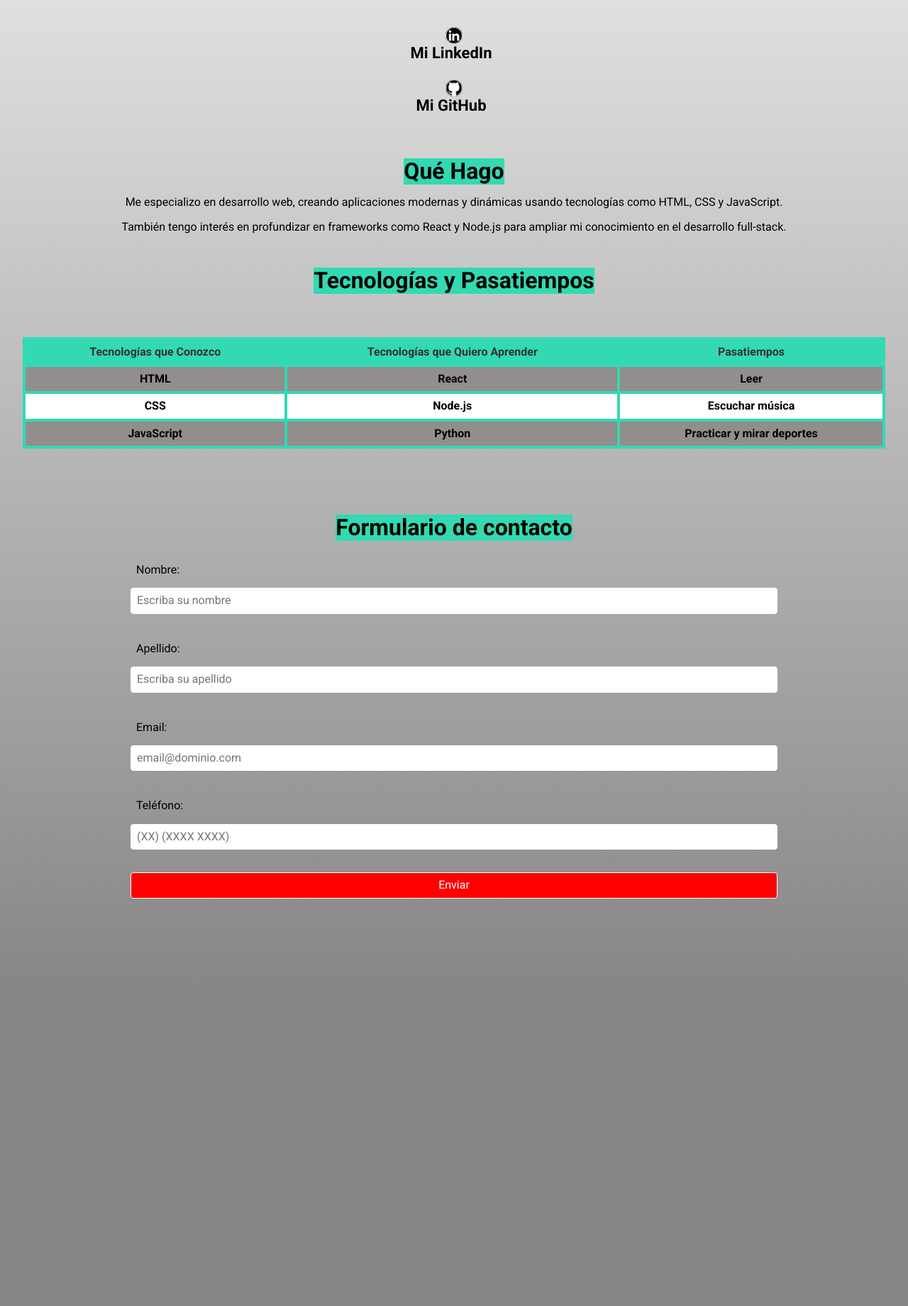
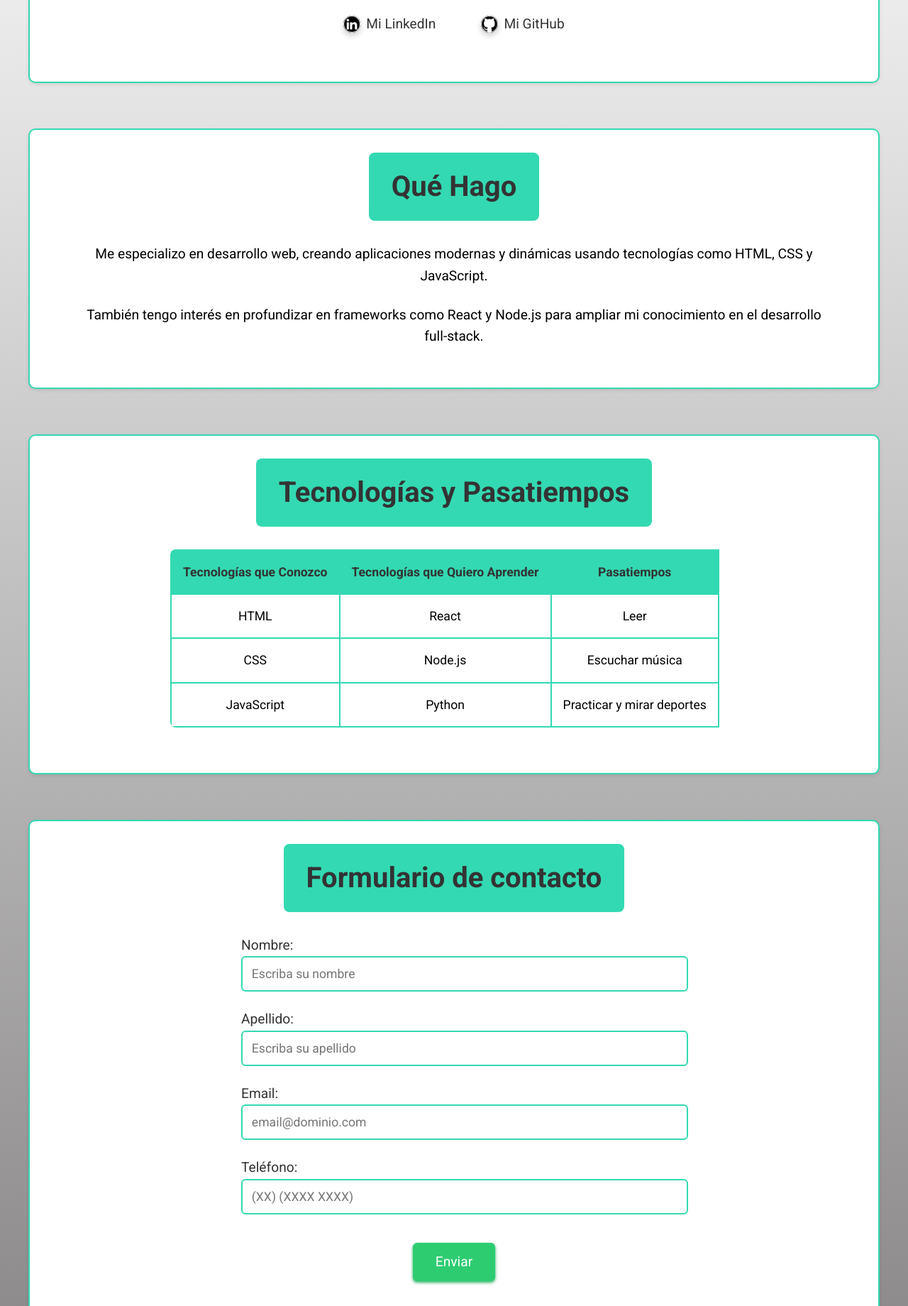
Before and after one commit to javito72/portfolio2024, a plain HTML site: page index.html in a window 1280 px wide. Shown: the part 957-2797 px from the top of the page at 71% size. Before the commit the page ends 2343 px from the top, so only its background shows below. Drawn offline with Linux system fonts and the light colour scheme.

Commit message:
Mejoras en el proyecto
Se agregaron mejoras tanto en el index.html como en el styles.css

```diff
--- a/css/styles.css
+++ b/css/styles.css
@@ -1,4 +1,3 @@
-
 :root {
     --colorPrimario: #33d9b2;
     --colorSecundario: #888686;
@@ -9,117 +8,127 @@
     --naranjaEnlace: #ff8c00;
     --rojoEnlace: #ff0000;
     --grisFilasTabla: #928e8e;
+    --verdeBoton: #2ecc71;
+    --verdeSombra: #27ae60;
 
     --fuentePrincipal: 'Roboto', sans-serif;
-    }
+}
 
 /* Estilos generales */
-
 body {
     font-family: var(--fuentePrincipal);
-    font-size: 16px; /* 1rem = 10px */
+    font-size: 18px;
     margin: 0;
     padding: 0;
     background-color: var(--colorSecundario);
-    background-image: linear-gradient(to top, var(--colorSecundario) 0%, var(--blanco) 80% );
+    background-image: linear-gradient(to top, var(--colorSecundario) 0%, var(--blanco) 80%);
+    line-height: 1.6;
 }
 
-h1 {
-    font-size: 3rem;
-}
-
-h2 {
-    font-size: 2rem;
-}
-
-h3 {
-    font-size: 1rem;
-}
-
-
-/* Estilos para el header */
+/* Header y título principal */
 header {
     background-color: var(--colorPrimario);
-    color: var(--negroSuave);
-    padding: 1rem;
+    padding: 2rem 0;
     text-align: center;
 }
 
-/* Estilos para el main */
+.titulo-principal {
+    font-size: 3.5rem;
+    margin: 0;
+    color: var(--negroSuave);
+    background-color: var(--verdeBoton);
+    display: inline-block;
+    padding: 1rem 2rem;
+    border-radius: 8px;
+}
+
+/* Contenedores principales */
 main {
+    max-width: 1200px;
+    margin: 0 auto;
     padding: 2rem;
-    text-align: center;
 }
 
 /* Estilos para las secciones */
 section {
-    margin-bottom: 2rem;
-    display: flex;
-    flex-direction: column;
-    align-items: center;
-    justify-content: center;
+    margin-bottom: 4rem;
+    border: 2px solid var(--colorPrimario);
+    border-radius: 10px;
+    padding: 2rem;
+    background-color: var(--blanco);
+    box-shadow: 0 2px 5px rgba(0, 0, 0, 0.1);
+}
+
+.contenido-seccion {
+    padding: 0 2rem;
+}
+
+/* Títulos */
+h2 {
+    font-size: 2.5rem;
+    background-color: var(--colorPrimario);
+    color: var(--negroSuave);
+    padding: 1rem 2rem;
+    border-radius: 8px;
+    margin: 0 auto 2rem;
+    display: block;
+    text-align: center;
+    width: fit-content;
 }
 
 #sobre-mi-titulo {
-    font-size: 1.5rem;
-    text-decoration: underline;
-    background-color: var(--colorPrimario);
-    margin: 0 20%;
+    font-size: 2.5rem;
+}
+
+/* Párrafos */
+p {
+    font-size: 1.2rem;
+    margin-bottom: 1.5rem;
+    text-align: center;
 }
 
 .parrafo1 {
     font-weight: bold;
-    padding: 1rem;
 }
 
-.parrafo2 {
-    margin-bottom: 1rem;
+/* Imágenes */
+img {
+    max-width: 300px;
+    height: auto;
+    margin: 2rem auto;
+    display: block;
+    border-radius: 20px;
+    box-shadow: 0 4px 8px rgba(0, 0, 0, 0.2);
 }
 
-/* Estilos para la imagen */
-img {
-    max-width: 50%;
-    height: auto;
-    margin: 0 auto;
-    display: block;
-    border-radius: 20px;
-}
-
-/* Estilos para la navegación */
-nav ul {
+/* Enlaces */
+.redes-sociales ul {
     list-style: none;
     padding: 0;
-    margin: 0;
+    display: flex;
+    justify-content: center;
+    gap: 2rem;
 }
 
 .enlaces {
     display: inline-block;
-    margin: 30px;
-    color: var(--negro);
-    font-weight: bold;
-    font-size: 22px;
-    text-decoration: none;
+    margin: 1rem;
 }
 
 .enlaces a {
     text-decoration: none;
     color: var(--negroSuave);
-    margin: 0.5rem;
+    font-size: 1.2rem;
+    display: flex;
+    align-items: center;
+    gap: 0.5rem;
 }
 
 .enlaces img {
     width: 24px;
     height: 24px;
+    margin: 0;
     background: var(--negro);
-}
-
-/* Pseudoclases para enlaces */
-.enlaces a:link {
-    color: var(--negro);
-}
-
-.enlaces a:visited {
-    color: var(--grisLink);
 }
 
 .enlaces a:hover {
@@ -127,83 +136,77 @@ nav ul {
     text-decoration: underline;
 }
 
-.enlaces a:active {
-    color: var(--rojoEnlace);
-}
-
-h2 {
-    background-color: var(--colorPrimario);
-    margin: 0 20%;
-}
-
-
-/* Estilos para la tabla */
+/* Tabla */
 table {
     width: 100%;
-    background: var(--blanco);
+    max-width: 800px;
+    margin: 2rem auto;
     border-collapse: collapse;
-    margin: 5% 0;
+    border-radius: 8px;
+    overflow: hidden;
+    display: block;
+    overflow-x: auto;
+    -webkit-overflow-scrolling: touch;
 }
 
 th, td {
-    font-weight: bold;
-    border: 4px solid var(--colorPrimario);
-    padding: 8px;
+    padding: 1rem;
     text-align: center;
+    border: 2px solid var(--colorPrimario);
 }
 
 th {
     background-color: var(--colorPrimario);
-    color: #333;
+    color: var(--negroSuave);
+    font-size: 1.1rem;
 }
 
-/* Filas pares e impares */
-tr:nth-child(even) {
-    background-color: var(--blanco);
+td {
+    font-size: 1.1rem;
 }
 
-tr:nth-child(odd) {
-    background-color: var(--grisFilasTabla);
+/* Formulario */
+form {
+    max-width: 600px;
+    margin: 0 auto;
 }
 
-/* Estilos para el formulario */
-form {
-    display: flex;
-    flex-direction: column;
-    margin: 2% 20%;
-    width: 75%;
-}
-
-label {
+.titles {
+    font-size: 1.2rem;
+    color: var(--negroSuave);
     margin-bottom: 0.5rem;
 }
 
-.titles {
-    padding: 0.5rem;
-    text-align: left;
+input {
+    width: 100%;
+    padding: 0.8rem;
+    margin-bottom: 1.5rem;
+    border: 2px solid var(--colorPrimario);
+    border-radius: 6px;
+    font-size: 1.1rem;
 }
 
-input, button {
-    margin-bottom: 2rem;
-    padding: 0.5rem;
-    border: 1px solid var(--blanco);
-    border-radius: 4px;
-}
-
-/* Estilo para el botón enviar */
 .enviar {
-    background-color: var(--rojoEnlace);
+    background-color: var(--verdeBoton);
     color: var(--blanco);
+    padding: 1rem 2rem;
+    border: none;
+    border-radius: 6px;
+    font-size: 1.2rem;
     cursor: pointer;
-    transition: 1s all;
+    transition: all 0.3s ease;
+    width: auto;
+    margin: 1rem auto;
+    display: block;
+    box-shadow: 0 2px 4px var(--verdeSombra);
 }
 
 .enviar:hover {
-    background: var(--naranjaEnlace);
-    transform: scale(1.1);
+    background-color: var(--verdeSombra);
+    transform: translateY(-2px);
 }
 
-/* Estilos para el footer */
+/* Footer */
 footer {
     background-color: var(--colorPrimario);
     color: var(--negroSuave);
@@ -212,24 +215,65 @@ footer {
     position: fixed;
     width: 100%;
     bottom: 0;
+    font-size: 1.1rem;
 }
 
-/* Media Queries para responsividad */
-@media (max-width: 1080px) {
+/* Media Queries */
+@media (max-width: 768px) {
+    body {
+        font-size: 16px;
+    }
+
+    .titulo-principal {
+        font-size: 2.5rem;
+        padding: 0.8rem 1.5rem;
+    }
+
+    h2 {
+        font-size: 2rem;
+        padding: 0.8rem 1.5rem;
+    }
+
     section {
-        flex-direction: row;
-        justify-content: space-between;
+        padding: 1rem;
+    }
+
+    .contenido-seccion {
+        padding: 0 1rem;
+    }
+
+    form {
+        width: 90%;
+    }
+
+    .redes-sociales ul {
+        flex-direction: column;
+        align-items: center;
+    }
+    table {
+        font-size: 0.9rem;
+    }
+
+    th, td {
+        padding: 0.2rem;
+        min-width: 20px;
     }
 }
 
-@media (max-width: 768px) {
-    section {
-        flex-direction: column;
+
+@media (max-width: 480px) {
+    .titulo-principal {
+        font-size: 2rem;
+        padding: 0.6rem 1rem;
+    }
+
+    h2 {
+        font-size: 1.5rem;
+        padding: 0.6rem 1rem;
+    }
+
+    img {
+        width: 100%;
+        max-width: 250px;
     }
 }
-
-@media (max-width: 480px) {
-    img {
-        width: 80%;
-    }
-}
--- a/index.html
+++ b/index.html
@@ -4,32 +4,42 @@
     <meta charset="UTF-8">
     <meta name="viewport" content="width=device-width, initial-scale=1.0">
     <title>Mi Portfolio</title>
+    <!-- Enlace a los archivos CSS externos -->
+    <link rel="stylesheet" href="css/normalize.css">
+    <link rel="stylesheet" href="css/styles.css">
     <!-- Enlace a Google Fonts -->
     <link href="https://fonts.googleapis.com/css2?family=Roboto:wght@400;700&display=swap" rel="stylesheet">
-    <!-- Enlace al archivo CSS externo -->
-    <link rel="stylesheet" href="css/normalize.css" />
-    <link rel="stylesheet" href="css/styles.css">
 </head>
 <body>
     <header>
-        <h1>Bienvenidos a Mi Portfolio</h1>
+        <h1 class="titulo-principal">Bienvenidos a Mi Portfolio</h1>
     </header>
+
     <main>
         <section>
             <h2 id="sobre-mi-titulo">Sobre Mí</h2>
-            <p class="parrafo1">Hola, soy Christian Lemos, estudiante en la tecnicatura de desarrollo de software. Me apasiona aprender sobre nuevas tecnologías y desarrollar soluciones que mejoren la vida de las personas.</p>
-            <p class="parrafo2">Actualmente, me enfoco en el desarrollo web y estoy ampliando mis habilidades en backend y frontend.</p>
+            <div class="contenido-seccion">
+                <p class="parrafo1">
+                    Hola, soy Christian Lemos, estudiante en la tecnicatura de desarrollo de
+                    software. Me apasiona aprender sobre nuevas tecnologías y desarrollar
+                    soluciones que mejoren la vida de las personas.
+                </p>
+                <p class="parrafo2">
+                    Actualmente, me enfoco en el desarrollo web y estoy ampliando mis
+                    habilidades en backend y frontend.
+                </p>
                 <!-- Imagen -->
                 <img src="images/perfil.png" alt="Mi foto de perfil">
-            <nav class="enlaces">
+
+                <nav class="redes-sociales">
                     <ul>
-                    <li>
+                        <li class="enlaces">
                             <a href="https://www.linkedin.com/in/christian-javier-lemos/" target="_blank">
                                 <img src="images/linkedin.png" alt="LinkedIn">
                                 Mi LinkedIn
                             </a>
                         </li>
-                    <li>
+                        <li class="enlaces">
                             <a href="https://github.com/javito72" target="_blank">
                                 <img src="images/github.png" alt="GitHub">
                                 Mi GitHub
@@ -37,19 +47,26 @@
                         </li>
                     </ul>
                 </nav>
+            </div>
         </section>
 
         <section id="que-hago">
             <h2>Qué Hago</h2>
-            <div class="bloque">
-                <p>Me especializo en desarrollo web, creando aplicaciones modernas y dinámicas usando tecnologías como HTML, CSS y JavaScript.</p>
-                <p>También tengo interés en profundizar en frameworks como React y Node.js para ampliar mi conocimiento en el desarrollo full-stack.</p>
+            <div class="contenido-seccion">
+                <p class="bloque">
+                    Me especializo en desarrollo web, creando aplicaciones modernas y
+                    dinámicas usando tecnologías como HTML, CSS y JavaScript.
+                </p>
+                <p class="bloque">
+                    También tengo interés en profundizar en frameworks como React y Node.js
+                    para ampliar mi conocimiento en el desarrollo full-stack.
+                </p>
             </div>
         </section>
-
+        <!-- Tabla de tecnologías y pasatiempos -->
         <section>
-            <!-- Tabla de tecnologías y pasatiempos -->
             <h2>Tecnologías y Pasatiempos</h2>
+            <div class="contenido-seccion">
                 <table>
                     <thead>
                         <tr>
@@ -76,28 +93,30 @@
                         </tr>
                     </tbody>
                 </table>
+            </div>
         </section>
-
+        <!-- Formulario de contacto -->
         <section>
             <h2>Formulario de contacto</h2>
-            <!-- Formulario de contacto -->
+            <div class="contenido-seccion">
                 <form>
-                <label for="nombre" class="titles">Nombre:</label>
-                <input type="text" id="nombre" name="nombre" required placeholder="Escriba su nombre">
-                <label for="apellido" class="titles">Apellido:</label>
-                <input type="text" id="apellido" name="apellido " required placeholder="Escriba su apellido">
-                <label for="email" class="titles">Email:</label>
-                <input type="email" id="email" name="email" required placeholder="email@dominio.com">
-                <label for="telefono" class="titles">Teléfono:</label>
-                <input type="tel" id="telefono" name="telefono" required placeholder="(XX) (XXXX XXXX)">
-                <button type="submit" class="enviar">
-                    <i class="fa fa-paper-plane"></i> Enviar
-                </button>
+                    <label class="titles" for="nombre">Nombre:</label>
+                    <input type="text" id="nombre" required placeholder="Escriba su nombre">
+
+                    <label class="titles" for="apellido">Apellido:</label>
+                    <input type="text" id="apellido" required placeholder="Escriba su apellido">
+
+                    <label class="titles" for="email">Email:</label>
+                    <input type="email" id="email" required placeholder="email@dominio.com">
+
+                    <label class="titles" for="telefono">Teléfono:</label>
+                    <input type="tel" id="telefono" required placeholder="(XX) (XXXX XXXX)">
+
+                    <button class="enviar" type="submit">Enviar</button>
                 </form>
+            </div>
         </section>
-
     </main>
-
     <!-- Pie de página -->
     <footer>
         <p>&copy 2024 Mi Portfolio</p>
```
Lines whose indentation alone changed are shown as unchanged.
